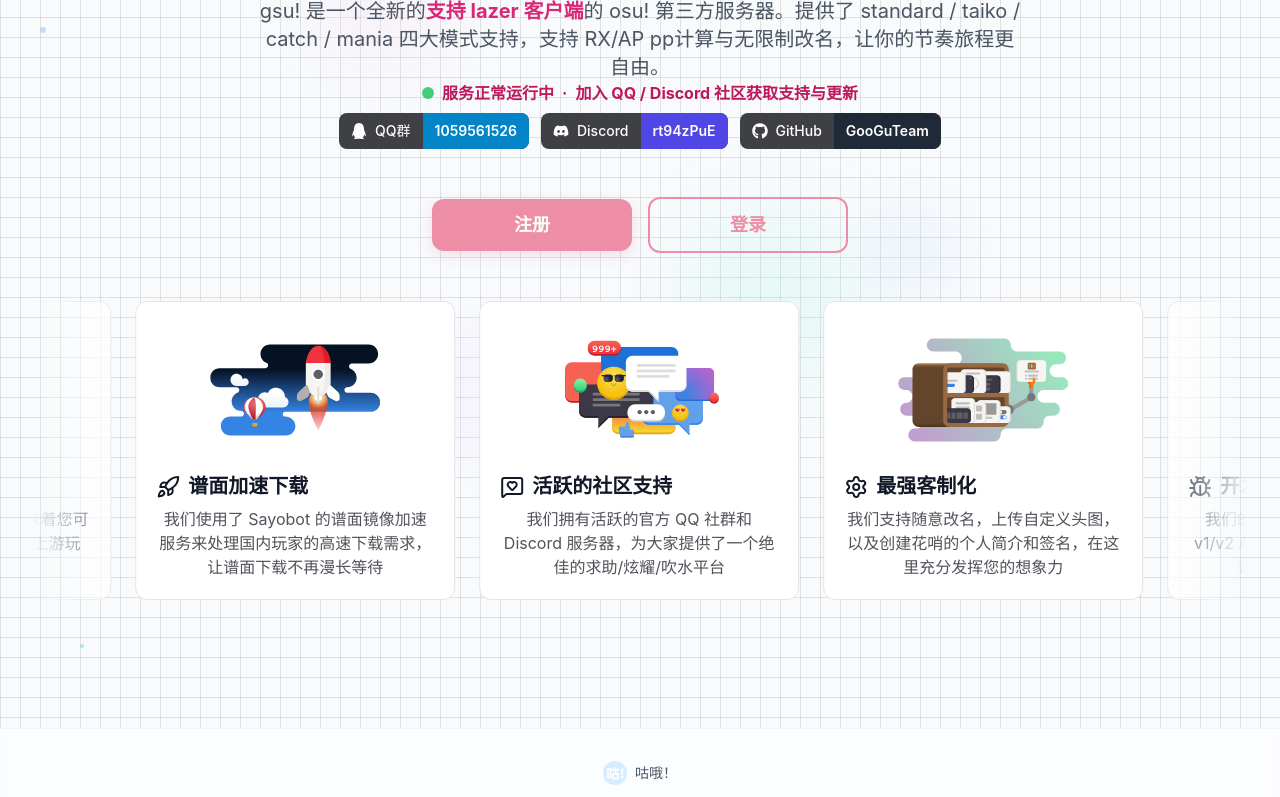
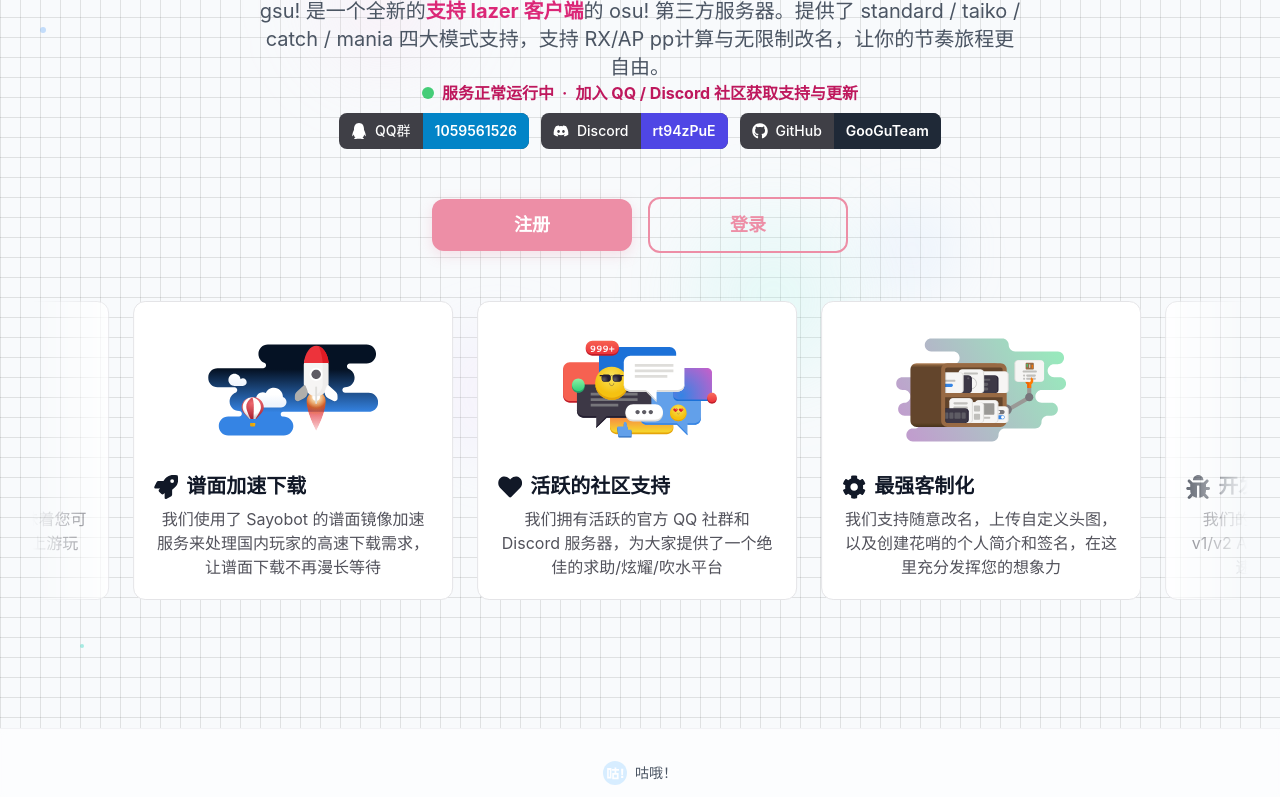
Before and after one commit to M1PPosu/lazer-frontend, a React (Vite) app: page / in a window 1280 px wide. Shown: the part 387-1184 px from the top of the page. Built offline with nearby package versions, Linux system fonts and the light colour scheme.

Commit message:
添加动画

```diff
--- a/package.json
+++ b/package.json
@@ -12,6 +12,7 @@
   "dependencies": {
     "@floating-ui/react": "^0.27.16",
     "@headlessui/react": "^2.2.7",
+    "@react-spring/web": "^10.0.1",
     "ahooks": "^3.8.0",
     "axios": "^1.7.2",
     "framer-motion": "^11.3.6",
--- a/src/components/Home/HeroSection.tsx
+++ b/src/components/Home/HeroSection.tsx
@@ -1,29 +1,74 @@
-import React, { useState, useCallback } from 'react';
+import React, { useState, useCallback, useEffect } from 'react';
 import { Link } from 'react-router-dom';
-import { motion } from 'motion/react';
+import { motion, useScroll } from 'motion/react';
+import { useSpring, animated } from '@react-spring/web';
 import { useAuth } from '../../hooks/useAuth';
 import InfoCard from '../InfoCard';
 import { features } from '../../data/features';
 import {
-  MonitorCheck,
-  Rocket,
-  MessageSquareHeart,
-  Settings,
-  Bug,
-  GitFork,
-  Send,
-  ChartColumnBig
-} from 'lucide-react';
-import { FaQq, FaDiscord, FaGithub, FaHandPeace } from 'react-icons/fa';
+  FaDesktop,
+  FaRocket,
+  FaHeart,
+  FaCog,
+  FaBug,
+  FaCodeBranch,
+  FaPaperPlane,
+  FaChartBar,
+  FaQq,
+  FaDiscord,
+  FaGithub
+} from 'react-icons/fa';
 
 const HeroSection: React.FC = () => {
   const { isAuthenticated, user } = useAuth();
   const [isHovered, setIsHovered] = useState(false);
+  const [scrollSpeed, setScrollSpeed] = useState(1);
+
+  // 监听页面滚动
+  const { scrollY } = useScroll();
 
   const cardWidth = 320;
   const gap = 24;
   const totalWidth = cardWidth + gap;
   const scrollDistance = totalWidth * features.length;
+
+  // 使用 react-spring 创建滚动动画
+  const [springProps, api] = useSpring(() => ({
+    from: { x: 0 },
+    to: { x: -scrollDistance },
+    config: {
+      duration: (features.length * 8000) / scrollSpeed
+    },
+    loop: true,
+    pause: isHovered
+  }));
+
+  // 监听滚动变化并调整速度
+  useEffect(() => {
+    const unsubscribe = scrollY.on('change', (latest) => {
+      // 根据滚动位置计算速度倍数 (1-2倍速)
+      const speedMultiplier = Math.min(1 + (latest / 2000), 2);
+      const roundedSpeed = Math.round(speedMultiplier * 10) / 10;
+
+      if (Math.abs(roundedSpeed - scrollSpeed) > 0.1) {
+        setScrollSpeed(roundedSpeed);
+      }
+    });
+
+    return () => unsubscribe();
+  }, [scrollY, scrollSpeed]);
+
+  // 更新动画配置当速度改变时
+  useEffect(() => {
+    api.start({
+      to: { x: -scrollDistance },
+      config: {
+        duration: (features.length * 8000) / scrollSpeed
+      },
+      loop: true,
+      pause: isHovered
+    });
+  }, [scrollSpeed, isHovered, api, scrollDistance]);
 
   const handleMouseEnter = useCallback(() => {
     setIsHovered(true);
@@ -167,31 +212,6 @@ const HeroSection: React.FC = () => {
             transition={{ duration: 0.8, delay: 0.4 }}
             className="mt-16 relative"
           >
-            {/* 添加CSS动画样式 */}
-            <style>
-              {`
-                @keyframes scroll-cards {
-                  from {
-                    transform: translateX(0);
-                  }
-                  to {
-                    transform: translateX(-${scrollDistance}px);
-                  }
-                }
-
-                .animate-scroll {
-                  animation: scroll-cards linear infinite;
-                  animation-play-state: running;
-                }
-
-                .animate-paused {
-                  animation: scroll-cards linear infinite;
-                  animation-play-state: paused;
-                }
-              `}
-            </style>
-
-
             <div
               className="overflow-hidden cursor-pointer"
               onMouseEnter={handleMouseEnter}
@@ -201,24 +221,24 @@ const HeroSection: React.FC = () => {
                 WebkitMaskImage: 'linear-gradient(to right, transparent 0%, black 8%, black 92%, transparent 100%)'
               }}
             >
-              <div
-                className={`flex gap-6 ${isHovered ? 'animate-paused' : 'animate-scroll'}`}
+              <animated.div
+                className="flex gap-6"
                 style={{
-                  width: `${scrollDistance * 2}px`,
-                  animationDuration: `${features.length * 8}s`
+                  ...springProps,
+                  width: `${scrollDistance * 2}px`
                 }}
               >
               {/* First set of cards */}
               {features.map((feature, index) => {
                 const icons = [
-                  <MonitorCheck key="monitor" className="h-6 w-6" />,
-                  <Rocket key="rocket" className="h-6 w-6" />,
-                  <MessageSquareHeart key="message" className="h-6 w-6" />,
-                  <Settings key="settings" className="h-6 w-6" />,
-                  <Bug key="bug" className="h-6 w-6" />,
-                  <GitFork key="git" className="h-6 w-6" />,
-                  <Send key="send" className="h-6 w-6" />,
-                  <ChartColumnBig key="chart" className="h-6 w-6" />
+                  <FaDesktop key="desktop" className="h-6 w-6" />,
+                  <FaRocket key="rocket" className="h-6 w-6" />,
+                  <FaHeart key="heart" className="h-6 w-6" />,
+                  <FaCog key="cog" className="h-6 w-6" />,
+                  <FaBug key="bug" className="h-6 w-6" />,
+                  <FaCodeBranch key="code" className="h-6 w-6" />,
+                  <FaPaperPlane key="plane" className="h-6 w-6" />,
+                  <FaChartBar key="chart" className="h-6 w-6" />
                 ];
 
                 return (
@@ -243,14 +263,14 @@ const HeroSection: React.FC = () => {
               {/* Second set of cards for seamless loop */}
               {features.map((feature, index) => {
                 const icons = [
-                  <MonitorCheck key="monitor" className="h-6 w-6" />,
-                  <Rocket key="rocket" className="h-6 w-6" />,
-                  <MessageSquareHeart key="message" className="h-6 w-6" />,
-                  <Settings key="settings" className="h-6 w-6" />,
-                  <Bug key="bug" className="h-6 w-6" />,
-                  <GitFork key="git" className="h-6 w-6" />,
-                  <Send key="send" className="h-6 w-6" />,
-                  <ChartColumnBig key="chart" className="h-6 w-6" />
+                  <FaDesktop key="desktop" className="h-6 w-6" />,
+                  <FaRocket key="rocket" className="h-6 w-6" />,
+                  <FaHeart key="heart" className="h-6 w-6" />,
+                  <FaCog key="cog" className="h-6 w-6" />,
+                  <FaBug key="bug" className="h-6 w-6" />,
+                  <FaCodeBranch key="code" className="h-6 w-6" />,
+                  <FaPaperPlane key="plane" className="h-6 w-6" />,
+                  <FaChartBar key="chart" className="h-6 w-6" />
                 ];
 
                 return (
@@ -268,7 +288,7 @@ const HeroSection: React.FC = () => {
                   </motion.div>
                 );
               })}
-            </div>
+            </animated.div>
             </div>
           </motion.div>
 
@@ -280,7 +300,6 @@ const HeroSection: React.FC = () => {
               className="p-6 bg-white/70 dark:bg-gray-800/70 border border-pink-200/50 dark:border-pink-700/50 rounded-2xl inline-block backdrop-blur-sm shadow-lg"
             >
               <p className="text-lg text-gray-700 dark:text-gray-300 flex items-center justify-center">
-                <FaHandPeace className="mr-2 text-pink-600 dark:text-pink-400" />
                 欢迎回来，<span className="font-semibold text-pink-600 dark:text-pink-400 ml-1">{user.username}</span>！
               </p>
             </motion.div>
```
Also changed, not shown: src/components/Home/HeroSection_backup.tsx (added), 1 other file (tests, documents, lock files or other folders).
